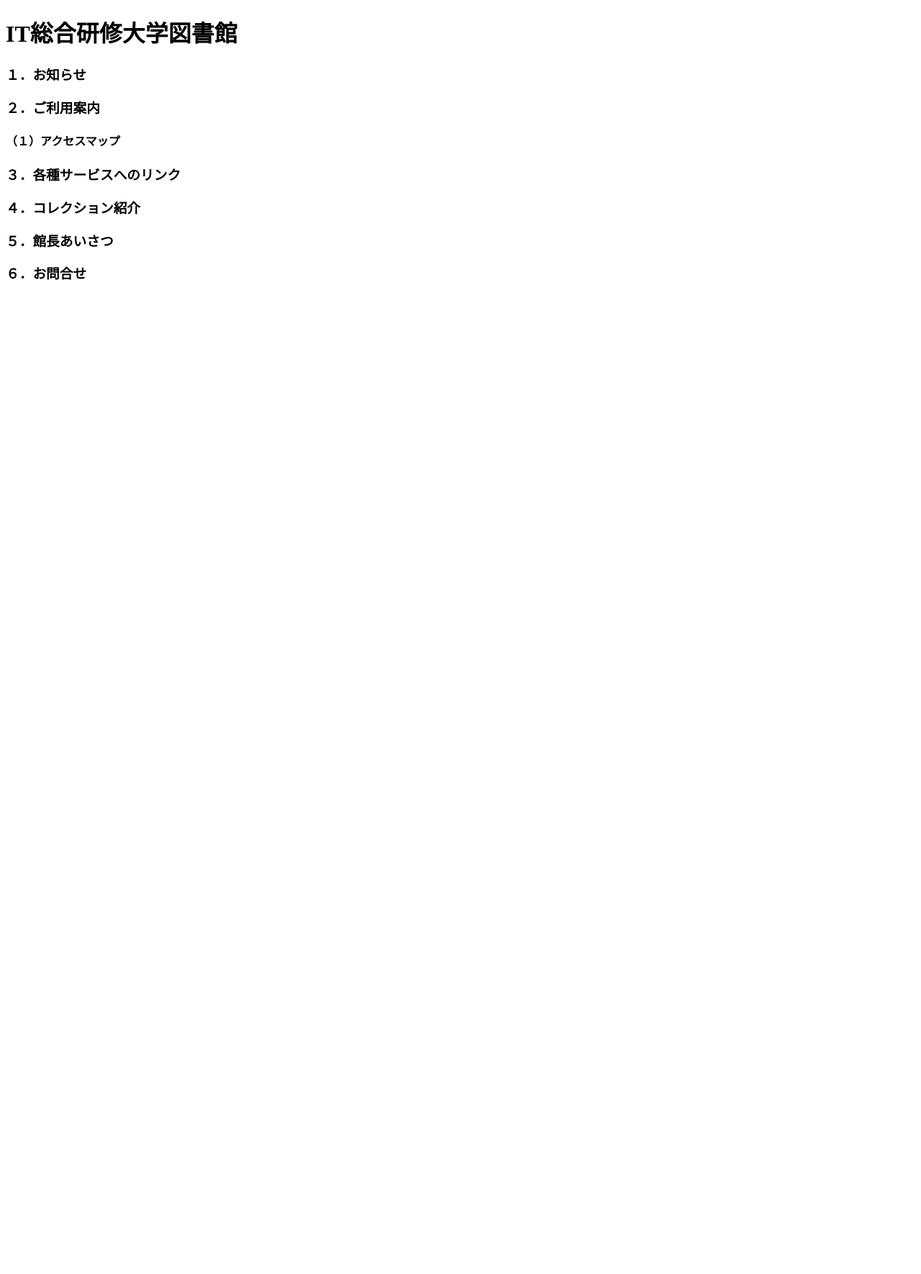
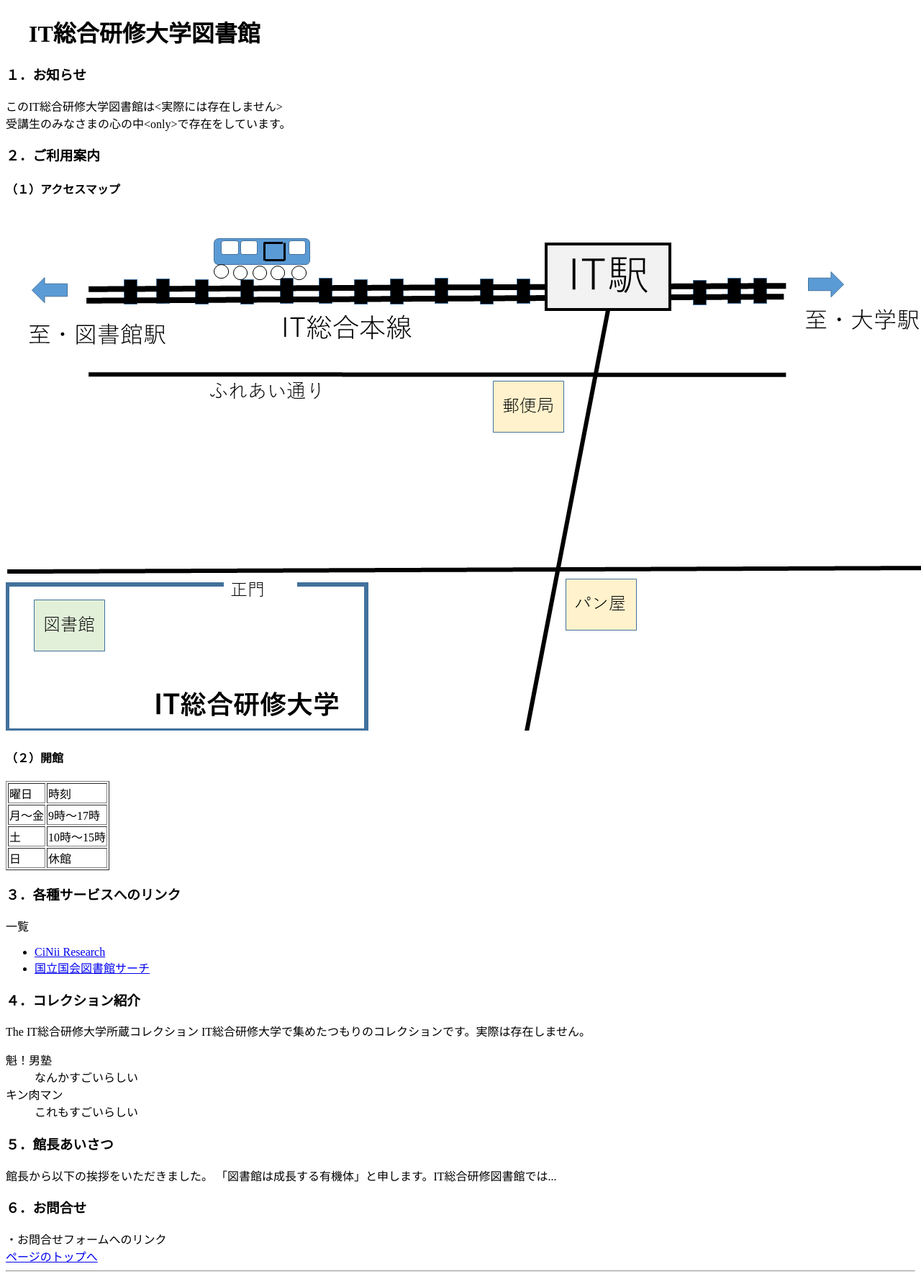
Before and after one commit to kuga-kobe/mypage, a plain HTML site: page index.html in a window 1280 px wide. Shown: the top 1770 px of the page at 72% size. Before the commit the page ends 800 px from the top, so only its background shows below. Drawn offline with Linux system fonts and the light colour scheme.

Commit message:
Add files via upload

```diff
--- a/index.html
+++ b/index.html
@@ -5,13 +5,58 @@
     <meta charset="UTF-8">
 </head>
 <body>
-<h1>IT総合研修大学図書館</h1>
+<h1 id="top">&nbsp;&nbsp;&nbsp;&nbsp;IT総合研修大学図書館</h1>
 <h3>１．お知らせ</h3>
+<p>
+    このIT総合研修大学図書館は&lt;実際には存在しません&gt;<br>
+    受講生のみなさまの心の中&lt;only&gt;で存在をしています。
+</p>
 <h3>２．ご利用案内</h3>
-<h4>（１）アクセスマップ</h4>
+  <h4>（１）アクセスマップ</h4>
+    <img src="library_access_map.png" alt="図書館アクセスマップ画像">
+  <h4>（２）開館</h4>
+<table border="1">
+    <tr>
+        <td>曜日</td>
+        <td>時刻</td>
+    </tr>
+    <tr>
+        <td>月～金</td>
+        <td>9時～17時</td>
+    </tr>
+    <tr>
+        <td>土</td>
+        <td>10時～15時</td>
+    </tr>
+    <tr>
+        <td>日</td>
+        <td>休館</td>
+    </tr>
+</table>
 <h3>３．各種サービスへのリンク</h3>
+<p>一覧<br>
+<ul>
+    <li><a href="https://cir.nii.ac.jp/" rel=”noopener” target="_blank">CiNii Research</a></li>
+    <li><a href="https://ndlsearch.ndl.go.jp/" rel=”noopener” target="_blank">国立国会図書館サーチ</a></li>
+</ul>
+</p>
 <h3>４．コレクション紹介</h3>
+The IT総合研修大学所蔵コレクション
+IT総合研修大学で集めたつもりのコレクションです。実際は存在しません。
+<dl>
+    <dt> 魁！男塾 </dt>
+     <dd> なんかすごいらしい</dd>
+    <dt> キン肉マン</dt>
+     <dd> これもすごいらしい</dd>
+</dl>
 <h3>５．館長あいさつ</h3>
+館長から以下の挨拶をいただきました。
+「図書館は成長する有機体」と申します。IT総合研修図書館では...
+
 <h3>６．お問合せ</h3>
+・お問合せフォームへのリンク<br>
+<a href="#top">ページのトップへ</a>
+<hr>
+IT総合研修図書館運営委員会
 </body>
 </html>
```
Also changed, not shown: Inquiry_form.html (added, +43 -0 lines), library_access_map.png (added).
